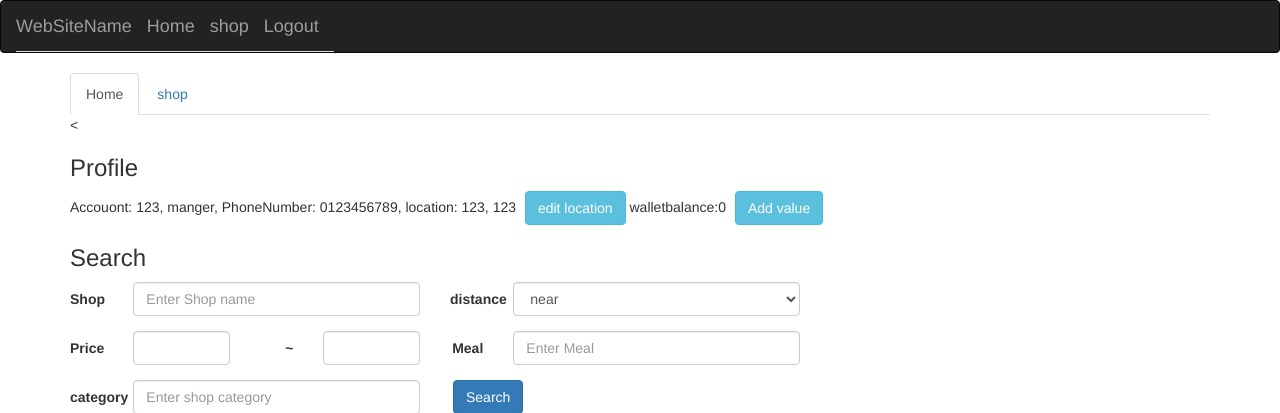
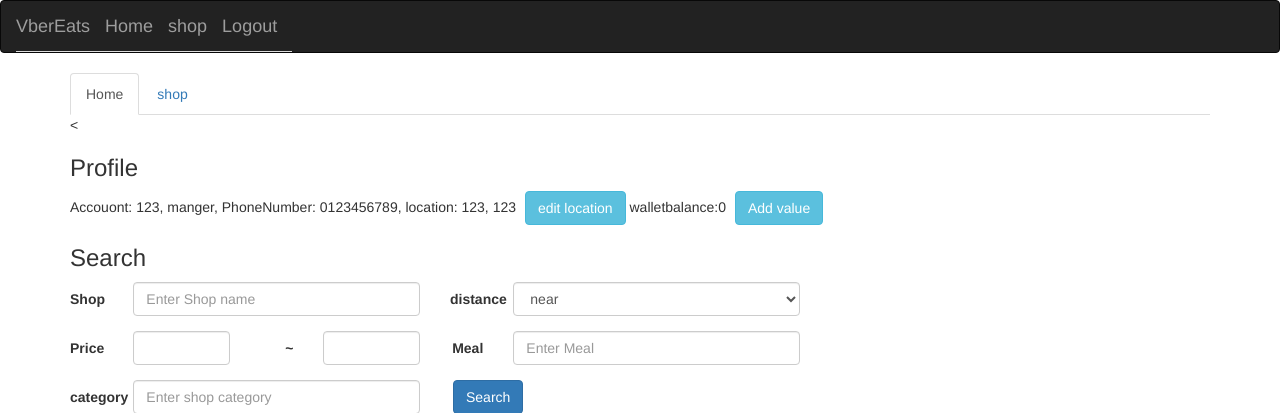
Before and after one commit to casval5fn28/DB, a PHP site: page /nav.php in a window 1280 px wide. Shown: the top 413 px of the page. Run offline with PHP 8.4, Linux system fonts and the light colour scheme; a user stored in the database is signed in; some libraries are stand-ins or nearby versions.

Commit message:
Add files via upload
change nav.php website tilte

```diff
--- a/nav.php
+++ b/nav.php
@@ -15,7 +15,7 @@
     <script src="https://ajax.googleapis.com/ajax/libs/jquery/3.6.0/jquery.min.js"></script>
     <script src="https://maxcdn.bootstrapcdn.com/bootstrap/3.4.1/js/bootstrap.min.js"></script>
     <script src="js/jquery.disable.js"></script>
-    <title>Hello, world!</title>
+    <title>VberEats</title>
 </head>
 
 <body>
@@ -24,7 +24,7 @@
     <div class="container-fluid">
         <div class="navbar-header">
             <ul class="nav nav-tabs">
-                <a class="navbar-brand " href="nav.php">WebSiteName</a>
+                <a class="navbar-brand " href="nav.php">VberEats</a>
                 <a class="navbar-brand " href="#home">Home</a>
                 <a class="navbar-brand " href="#menu1">shop</a>
                 <a class="navbar-brand " href="php/logout.php">Logout</a>
```
